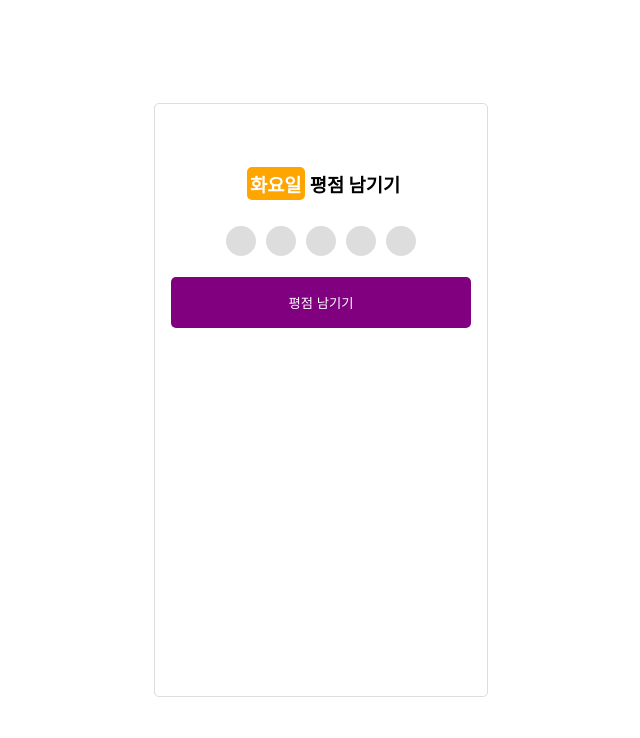
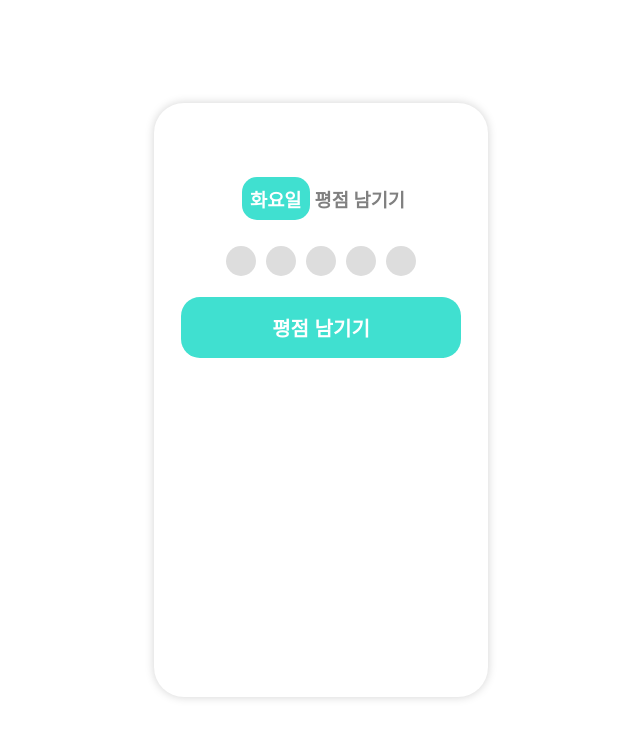
Before and after one commit to Deokhaeng/react_project-1, a React (Create React App) app: page /review/1 in a window 1280 px wide. Shown: the top 738 px of the page, without its empty margins (319-959 px from the left). Built offline with nearby package versions, Linux system fonts and the light colour scheme.

Commit message:
css 수정

```diff
--- a/src/App.js
+++ b/src/App.js
@@ -33,8 +33,9 @@ const Container = styled.div`
   margin: auto;
   height: 70vh;
   padding: 16px;
-  border: 1px solid #ddd;
-  border-radius: 5px;
+  border: 1px solid transparent;
+  border-radius: 30px;
+  box-shadow: 0px 0px 10px lightgray;
 `;
 
 export default App;
--- a/src/DayList.js
+++ b/src/DayList.js
@@ -77,7 +77,7 @@ const DayList = (props) => {
                 <Circle
                   key={i}
                   style={{
-                    backgroundColor: i <= randomCircle ? "#ffeb3b" : "#ddd",
+                    backgroundColor: i <= randomCircle ? "khaki" : "#ddd",
                   }}
                 />
               );
@@ -100,11 +100,16 @@ const ListStyle = styled.div`
   height: 100%;
   overflow-x: hidden;
   overflow-y: auto;
+  color: gray;
+  font-weight: 700;
+  font-size: 17px;
 `;
 
 const Title = styled.h3`
   text-align: center;
   margin-top: 50px;
+  color: #40e0d0;
+  font-size: 30px;
 `;
 
 const DayName = styled.div`
@@ -121,7 +126,7 @@ const Circle = styled.div`
 const DayBtn = styled.div`
   appearance: none;
   background-color: transparent;
-  border-color: transparent purple;
+  border-color: transparent #40e0d0;
   width: 0px;
   height: 0px;
   border-top-width: 1rem;
@@ -130,7 +135,6 @@ const DayBtn = styled.div`
   border-bottom-style: solid;
   border-left-width: 1.6rem;
   border-left-style: solid;
-  color: rgb(255, 255, 255);
   cursor: pointer;
 `;
 
--- a/src/Review.js
+++ b/src/Review.js
@@ -12,18 +12,18 @@ const Review = (props) => {
   const [cicleIdx, setColor] = React.useState(0);
 
   return (
-    <div>
+    <div style={{ padding: "10px" }}>
       <Title>
         <Days>{day_list[day_index]}요일</Days> 평점 남기기
       </Title>
       <CircleBox>
-        {Array.from({ length: 5 }, (item, idx) => {
+        {Array.from({ length: 5 }, (item, circle) => {
           return (
             <div
-              key={idx}
+              key={circle}
               onClick={() => {
-                setColor(idx + 1);
-                console.log(idx);
+                setColor(circle + 1);
+                console.log(circle);
                 console.log(cicleIdx);
               }}
               style={{
@@ -31,7 +31,7 @@ const Review = (props) => {
                 height: "30px",
                 borderRadius: "30px",
                 margin: "5px",
-                backgroundColor: cicleIdx < idx + 1 ? "#ddd" : "#ffeb3b",
+                backgroundColor: cicleIdx < circle + 1 ? "#ddd" : "khaki",
               }}
             ></div>
           );
@@ -53,14 +53,15 @@ const Title = styled.h3`
   justify-content: center;
   align-items: center;
   margin: 42px 0px 0px 0px;
+  color: gray;
 `;
 
 const Days = styled.span`
-  color: rgb(255, 255, 255);
+  color: #fff;
   font-weight: 900;
-  background: orange;
-  padding: 0.2rem;
-  border-radius: 5px;
+  background: #40e0d0;
+  padding: 0.5rem;
+  border-radius: 15px;
   margin: 5px;
 `;
 
@@ -74,12 +75,14 @@ const CircleBox = styled.div`
 
 const ReviewBtn = styled.button`
   width: 100%;
-  background-color: purple;
+  background-color: #40e0d0;
   border: none;
-  border-radius: 5px;
+  border-radius: 19px;
   padding: 1rem;
   color: rgb(255, 255, 255);
   max width: 10px;
+  font-size: 20px;
+  font-weight: 700;
 `;
 
 export default Review;
```
